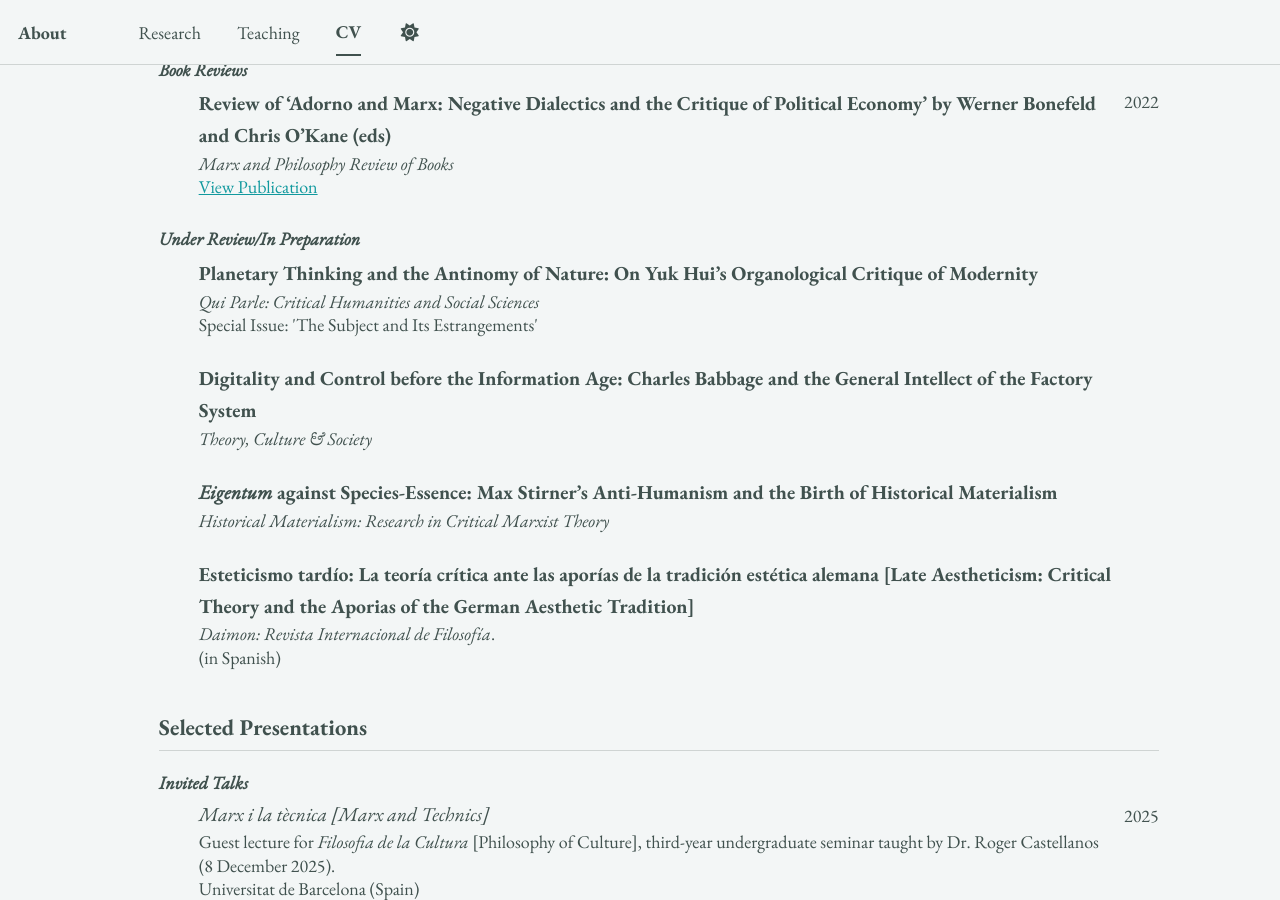
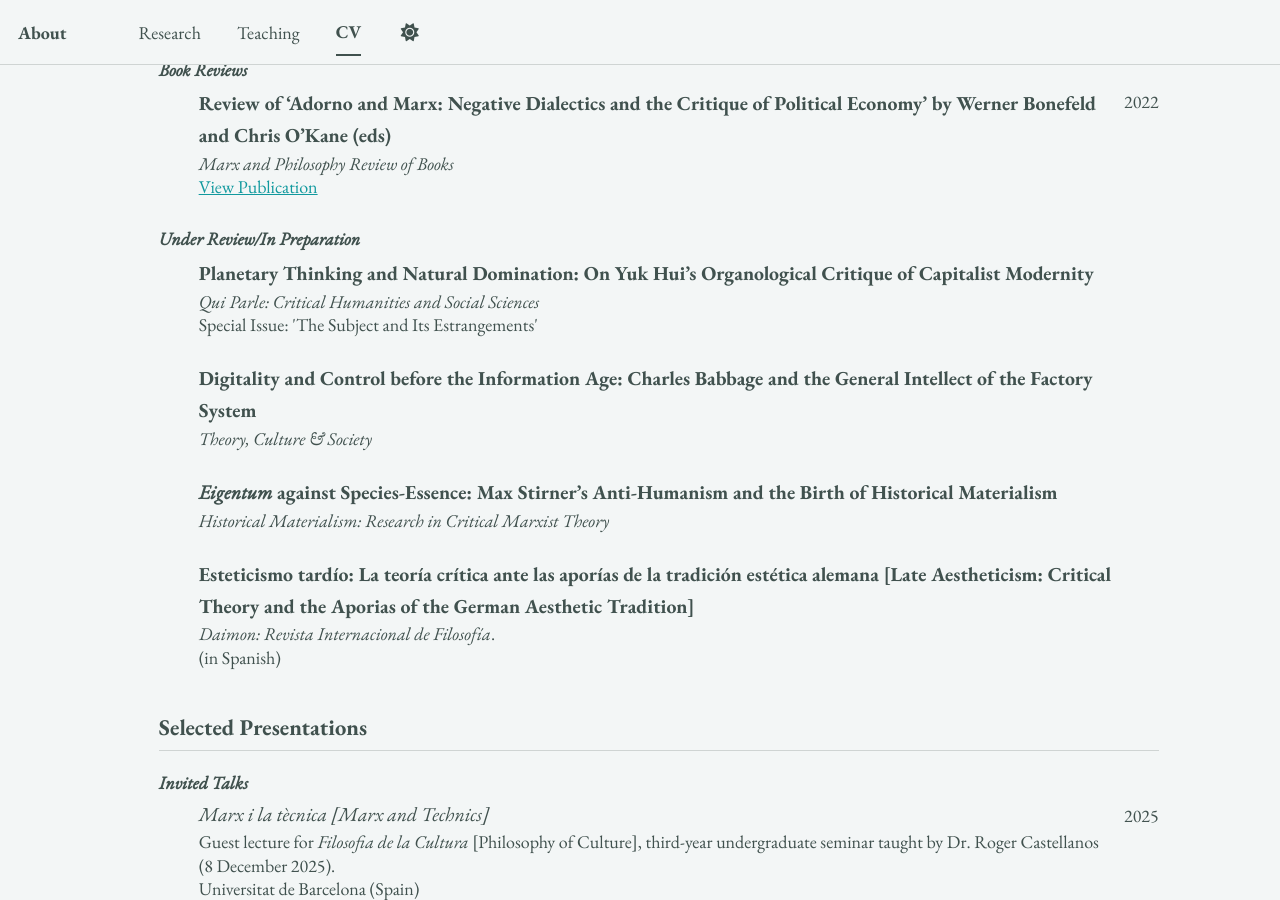
Before and after one commit to epujol90/epujol90.github.io, a Jekyll site: the page built from _pages/cv-json.md, in a window 1280 px wide and 900 px high, scrolled down 3340 px. Built offline with Jekyll 4.4.1, drawn with Linux system fonts in a browser that asks for light colours; a script bundle is joined from its source files by our own code; library files that are not in the unit come from our copies.

Commit message:
Update cv.json

```diff
--- a/_data/cv.json
+++ b/_data/cv.json
@@ -205,7 +205,7 @@
       "category": "Academic Articles"
     },
     {
-      "name": "Planetary Thinking and the Antinomy of Nature: On Yuk Hui’s Organological Critique of&nbsp;Modernity",
+      "name": "Planetary Thinking and Natural Domination: On Yuk Hui’s Organological Critique of&nbsp;Capitalist Modernity",
       "publisher": "<em>Qui Parle: Critical Humanities and Social Sciences</em>",
       "releaseDate": "",
       "website": "",
```
